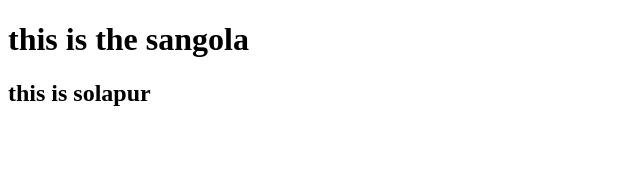
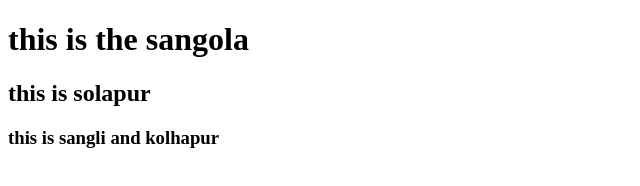
Before and after one commit to rohitjadhav45/simple_my_Task, a plain HTML site: page Simplechitty.html in a window 1280 px wide. Shown: the whole page, without its empty margins (0-640 px from the left). Drawn offline with Linux system fonts and the light colour scheme.

Commit message:
this is sangli and kolhapur

```diff
--- a/Simplechitty.html
+++ b/Simplechitty.html
@@ -9,5 +9,6 @@
 <body>
     <h1>this is the sangola</h1>
     <h2>this is solapur</h2>
+    <h3>this is sangli and kolhapur</h3>
 </body>
 </html>
```
